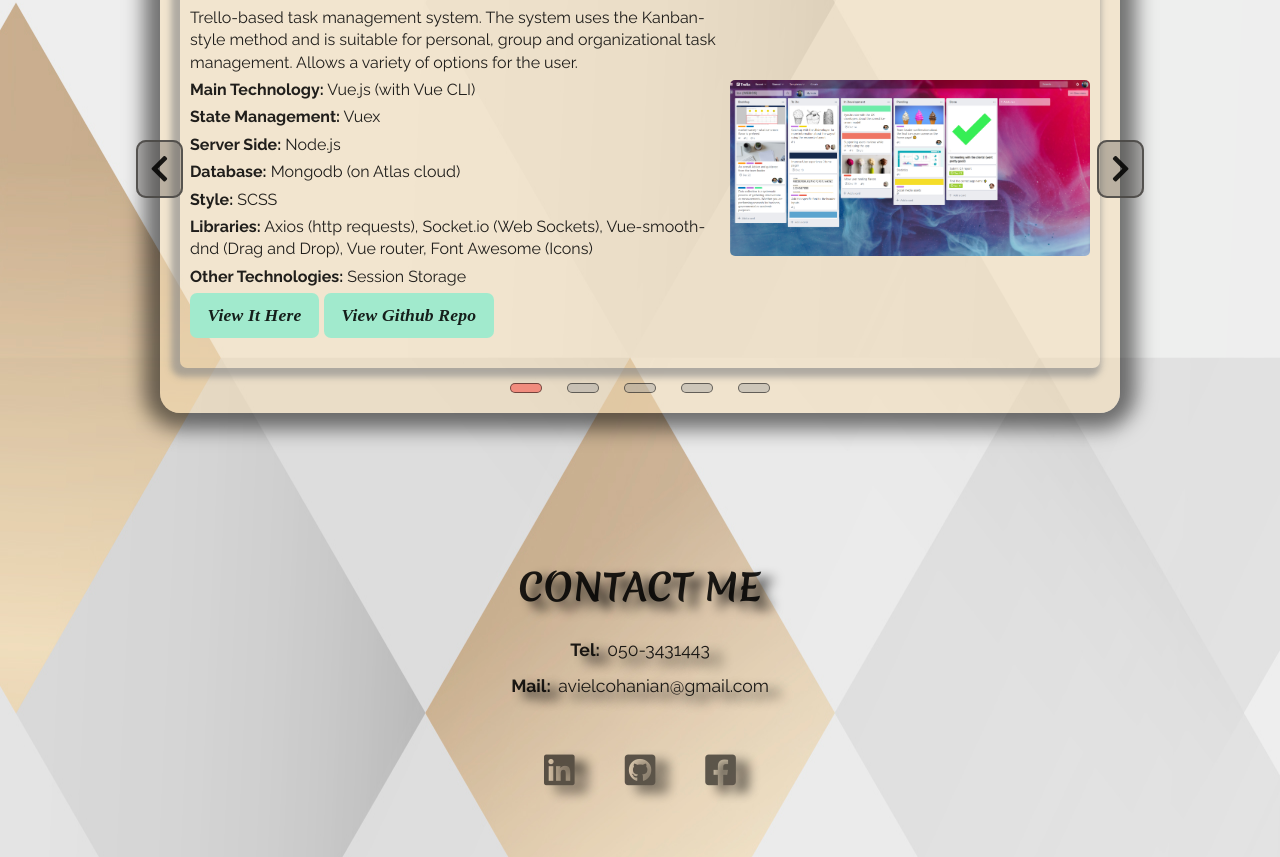
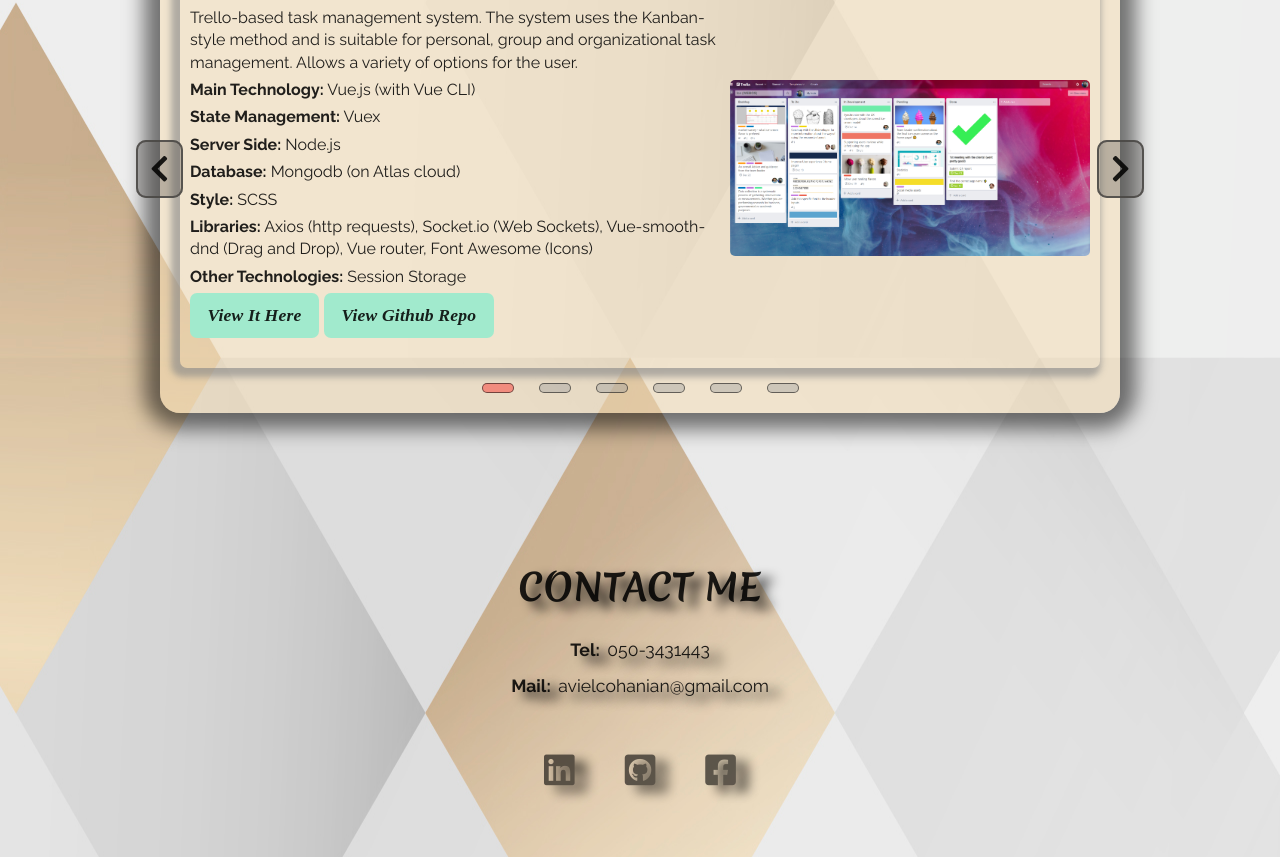
Before and after one commit to avielCohanian/Protfolio, a Vue app: page /#/ in a window 1280 px wide. Shown: the part 1757-2614 px from the top of the page. Built offline with nearby package versions, Linux system fonts and the light colour scheme.

Commit message:
add spotifo

```diff
--- a/src/views/proj-page.vue
+++ b/src/views/proj-page.vue
@@ -86,6 +86,20 @@
             img: require('../assets/img/trelix.png'),
             projLink: 'https://trelix--4.herokuapp.com/#/',
             code: 'https://github.com/avielCohanian/Trelix',
+          },
+          {
+            title: 'Spotifo(In progress)',
+            description: 'Play songs and select preferences by artists / songs.',
+            mainTechnology: 'React',
+            stateManagement: 'Redux',
+            serverSide: 'Node.js',
+            database: 'Mongodb (on Atlas cloud)',
+            style: 'SCSS',
+            libraries: 'Axios (http requests), Socket.io (Web Sockets), React router, Font Awesome (Icons)',
+            otherTechnologies: 'Session Storage',
+            img: require('../assets/img/spoty.png'),
+            projLink: 'https://spotify15.herokuapp.com/#/',
+            code: '',
           },
           {
             title: 'Mister Keep',
```
Also changed, not shown: src/assets/img/spoty.png (added).
